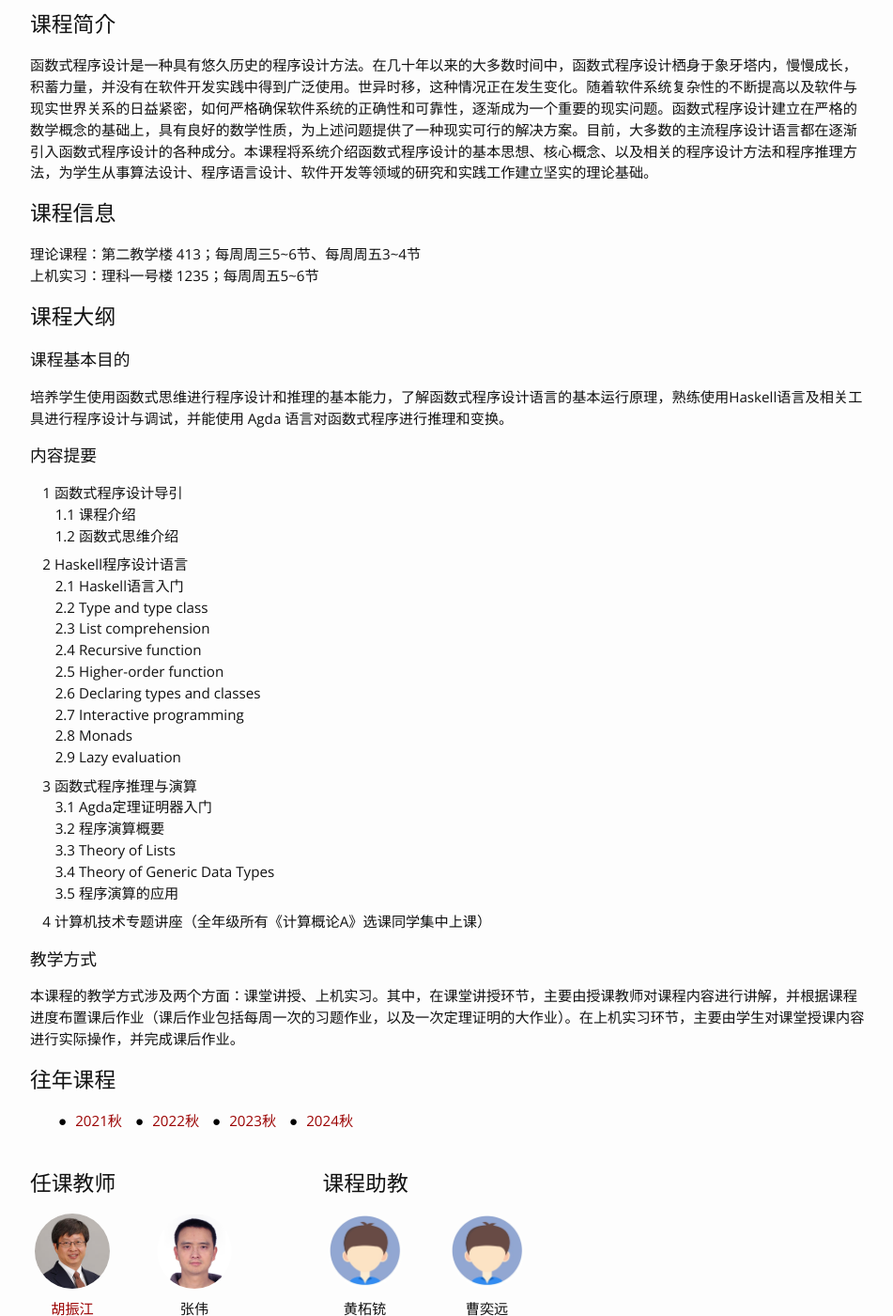
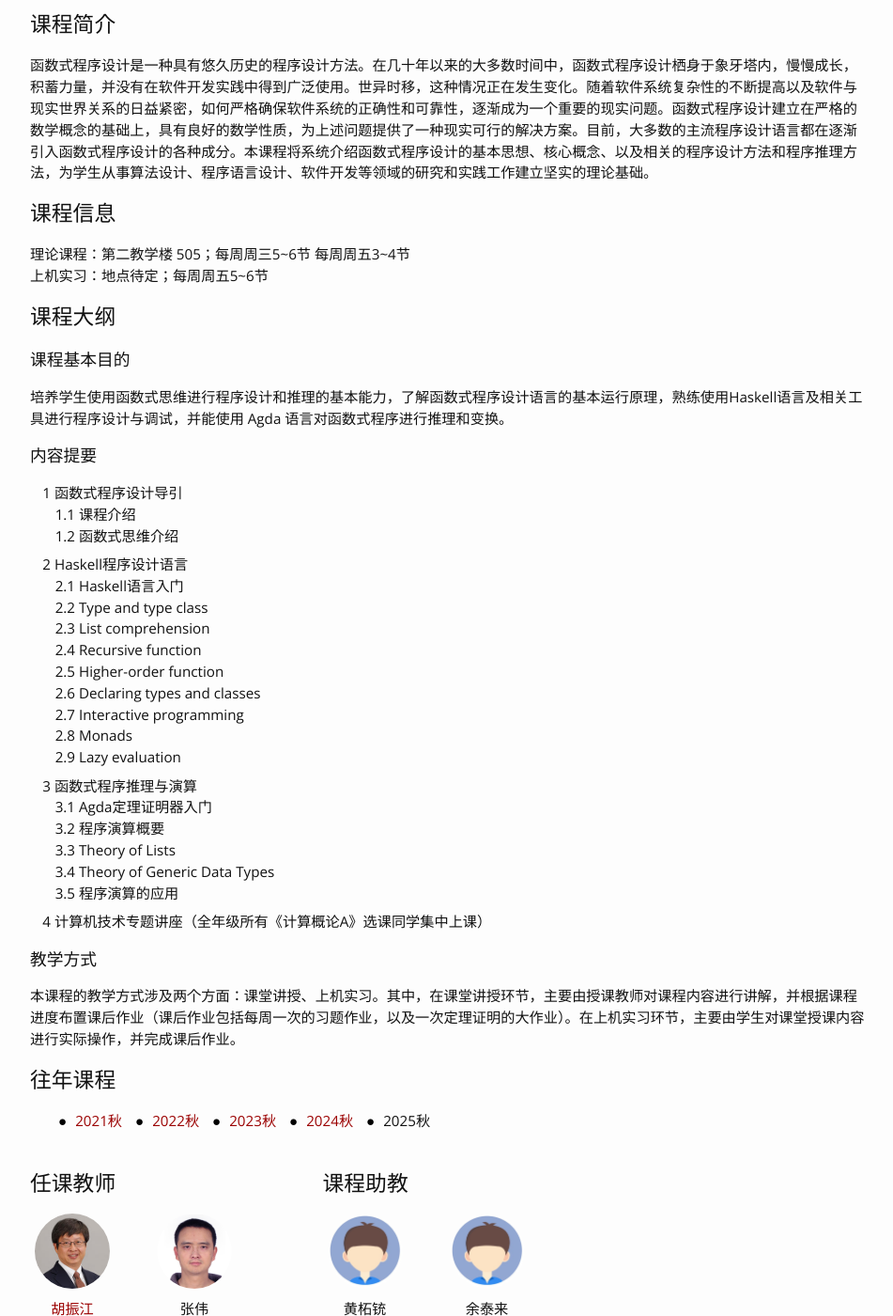
Before and after one commit to zhenjiang888/FP, a Jekyll site: the page built from 2025/index.md, in a window 1280 px wide and 1400 px high, scrolled down 266 px. Shown: the whole window at 94% size, without its empty margins (163-1114 px from the left). Built offline with Jekyll 4.4.1, drawn with Linux system fonts in a browser that asks for light colours; nearby versions of some CDN libraries; our own code applies the rules of GitHub Pages for plain Markdown files; some of the changed text lies outside the part shown.

Commit message:
Updating 2025 Fall ch0

```diff
--- a/2025/index.md
+++ b/2025/index.md
@@ -4,8 +4,8 @@ layout: home
 
 ## 课程信息
 
-理论课程：第二教学楼 413；每周周三5~6节、每周周五3~4节<br>
-上机实习：理科一号楼 1235；每周周五5~6节
+理论课程：第二教学楼 505；每周周三5~6节 每周周五3~4节<br>
+上机实习：地点待定；每周周五5~6节
 
 ## 课程大纲
 
--- a/_data/_2025.yaml
+++ b/_data/_2025.yaml
@@ -1,6 +1,6 @@
 teaching_assistants:
 - 黄柘铳
-- 曹奕远
+- 余泰来
 
 lectures: []
 
--- a/_data/course_info.yaml
+++ b/_data/course_info.yaml
@@ -2,7 +2,7 @@ name: 函数式程序设计
 semester: 秋
 english_name: Functional Programming
 english_semester: Autumn
-years: [2021, 2022, 2023, 2024]
+years: [2021, 2022, 2023, 2024, 2025]
 instructors: [胡振江, 张伟]
 description: |
   函数式程序设计是一种具有悠久历史的程序设计方法。在几十年以来的大多数时间中，函数式程序设计栖身于象牙塔内，慢慢成长，积蓄力量，并没有在软件开发实践中得到广泛使用。世异时移，这种情况正在发生变化。随着软件系统复杂性的不断提高以及软件与现实世界关系的日益紧密，如何严格确保软件系统的正确性和可靠性，逐渐成为一个重要的现实问题。函数式程序设计建立在严格的数学概念的基础上，具有良好的数学性质，为上述问题提供了一种现实可行的解决方案。目前，大多数的主流程序设计语言都在逐渐引入函数式程序设计的各种成分。本课程将系统介绍函数式程序设计的基本思想、核心概念、以及相关的程序设计方法和程序推理方法，为学生从事算法设计、程序语言设计、软件开发等领域的研究和实践工作建立坚实的理论基础。
--- a/_data/people.yaml
+++ b/_data/people.yaml
@@ -20,3 +20,6 @@ teaching_assistants:
   黄柘铳:
     profile_pic: /_images/anonymous.jpg
     email: willhuang@stu.pku.edu.cn
+  余泰来:
+    profile_pic: /_images/anonymous.jpg
+    email: yutailai@stu.pku.edu.cn
```
